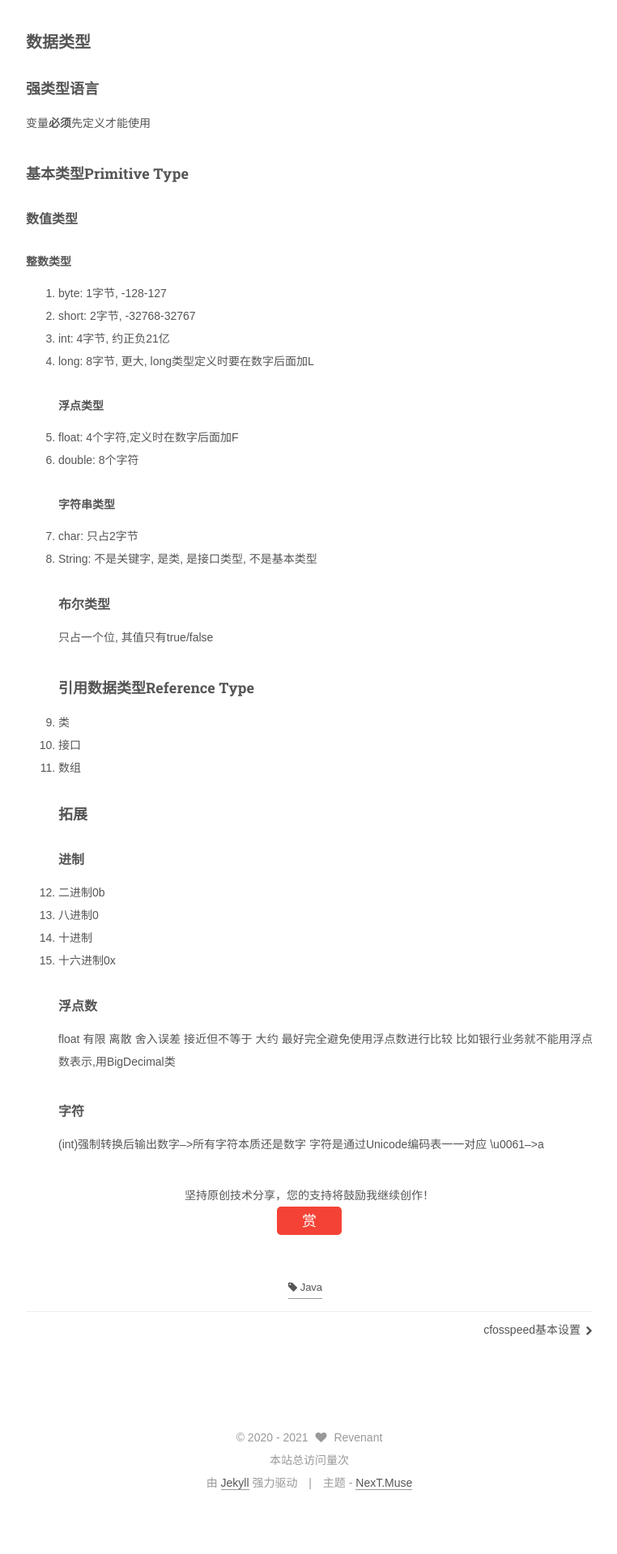
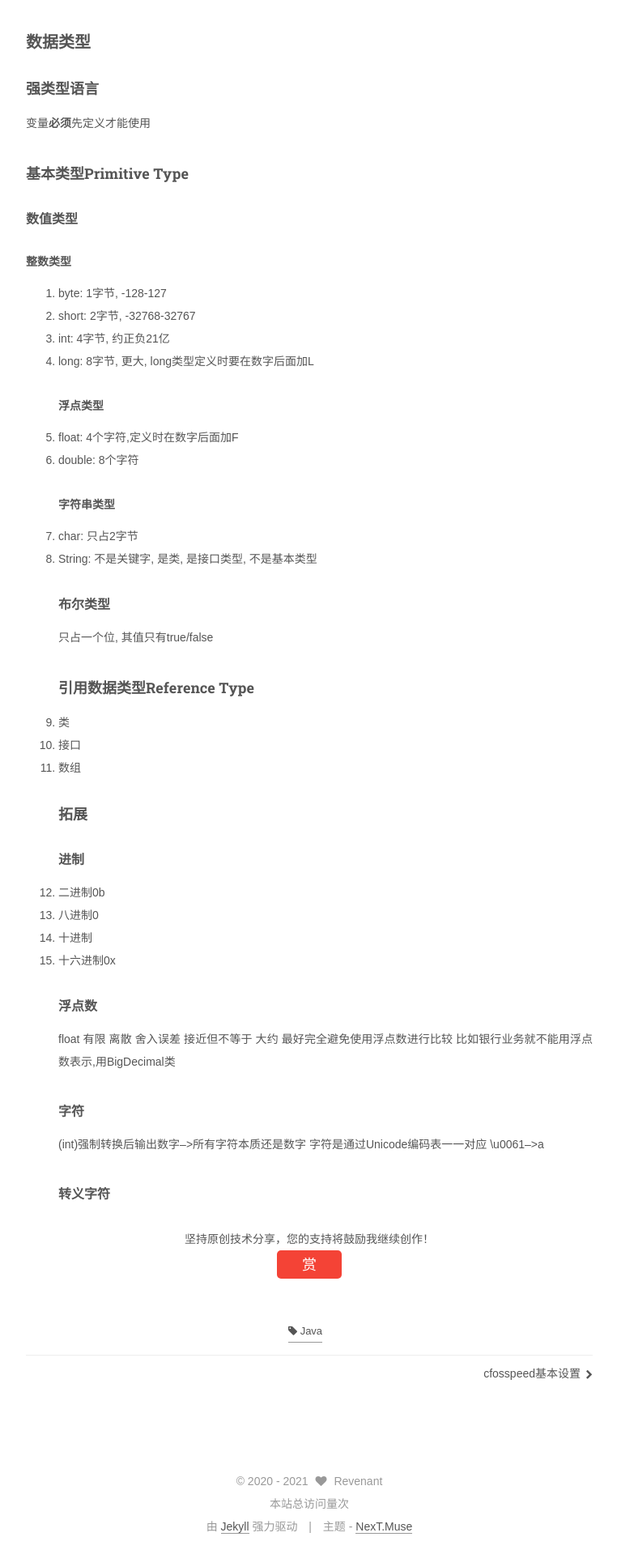
Before and after one commit to Revenant-S/Revenant-S, a Jekyll site: the page built from _posts/2021-03-12-Java语法基础.md, in a window 1280 px wide. Shown: the part 1247-3166 px from the top of the page at 81% size, without its empty margins (258-1020 px from the left). Built offline with Jekyll 4.4.1, drawn with Linux system fonts in a browser that asks for light colours; some web fonts are replaced; comment, search, counter and statistics services are not loaded; before the commit the page ends 3112 px from its top, so only the background shows below that.

Commit message:
修改文件: _posts/2021-03-12-Java语法基础.md

```diff
--- a/_posts/2021-03-12-Java语法基础.md
+++ b/_posts/2021-03-12-Java语法基础.md
@@ -83,3 +83,4 @@ float 有限 离散 舍入误差 接近但不等于 大约
 (int)强制转换后输出数字-->所有字符本质还是数字
 字符是通过Unicode编码表一一对应
 \u0061-->a
+#### 转义字符
```
